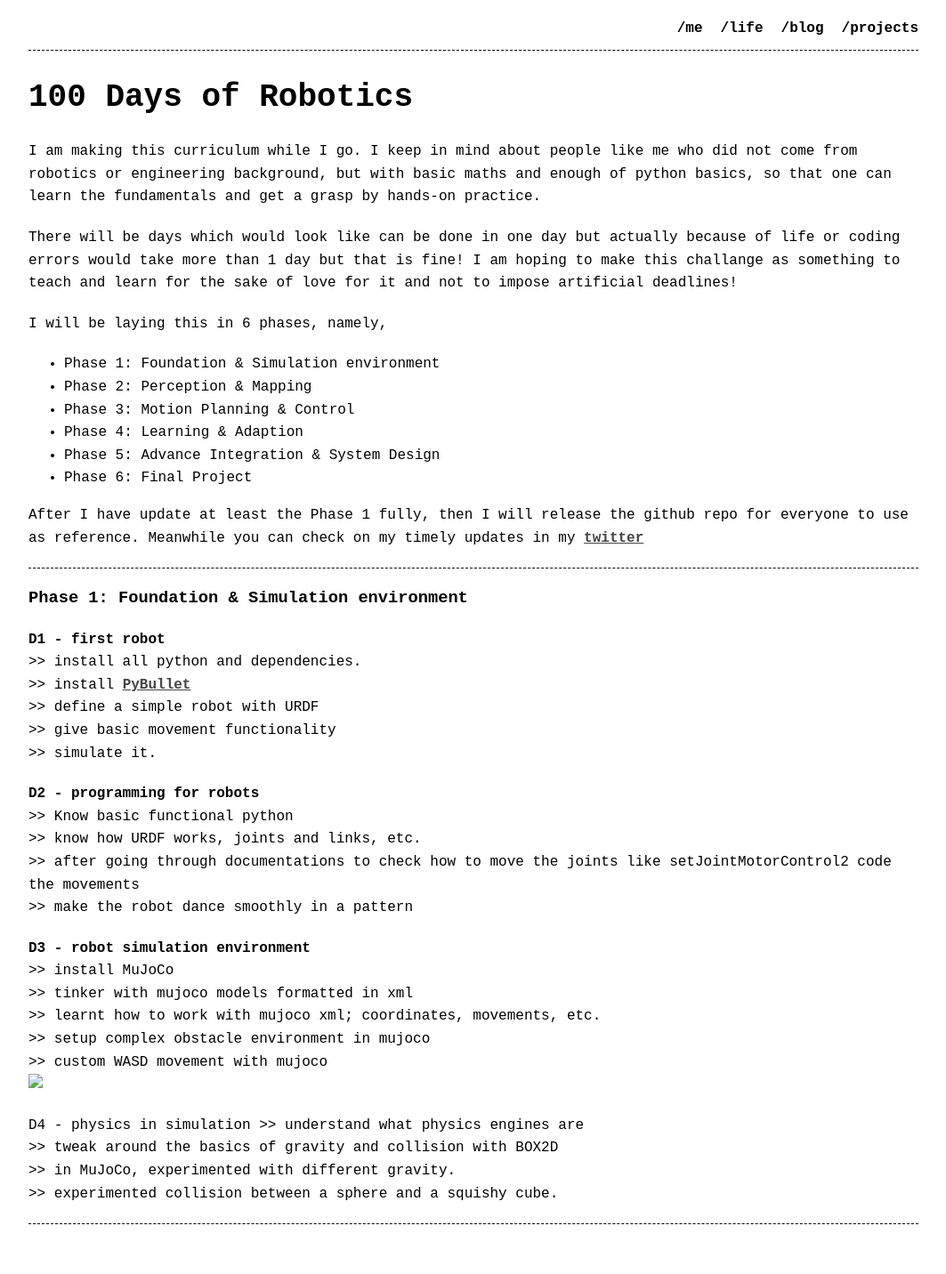
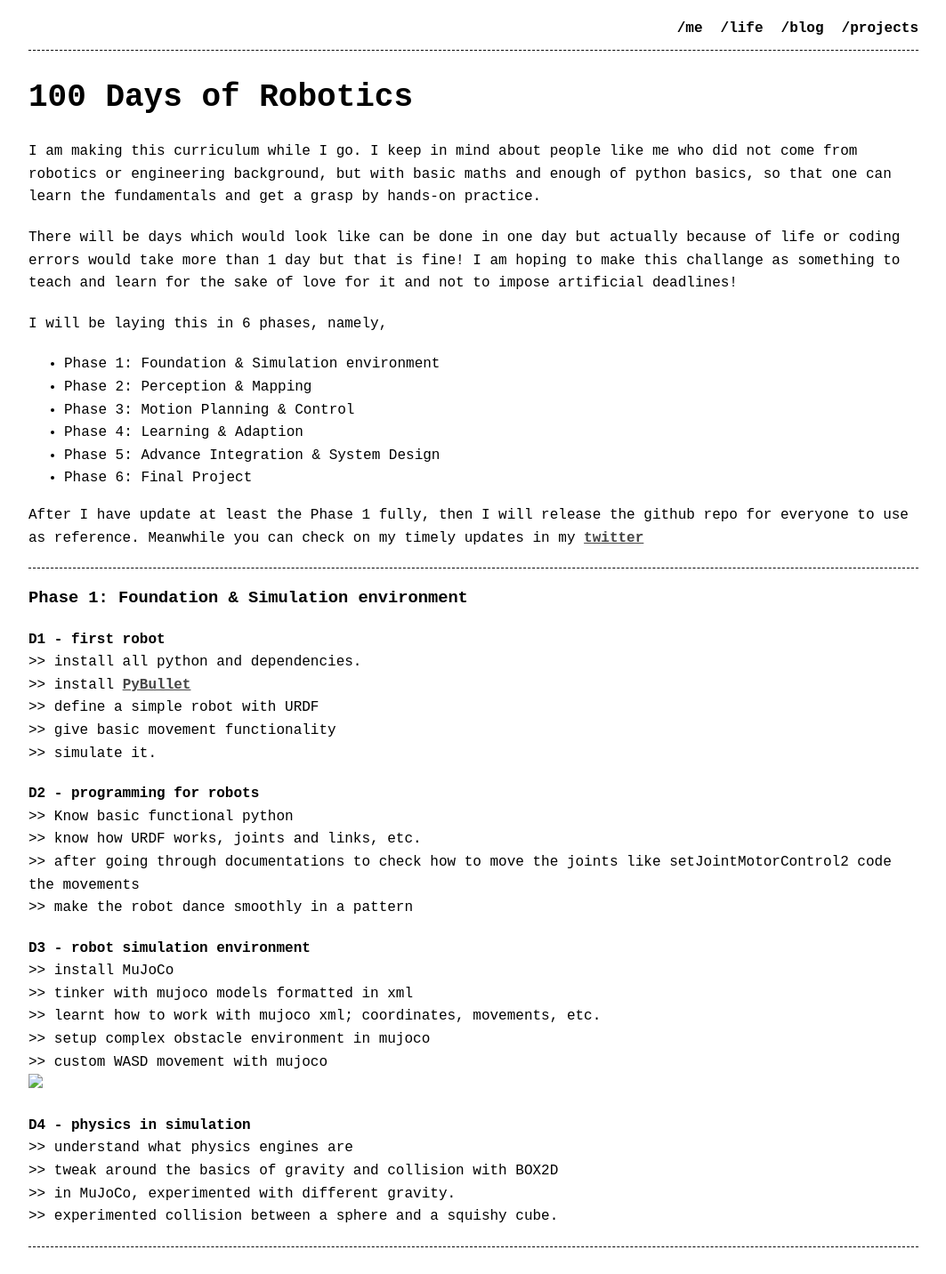
Before and after one commit to TumAro/tumaro.github.io, a Jekyll site: the page built from pages/100dor.md, in a window 1280 px wide. Shown: the whole page at 89% size, without its empty margins (108-1171 px from the left). Built offline with Jekyll 4.4.1, drawn with Linux system fonts in a browser that asks for light colours; before the commit the page ends 1406 px from its top, so only the background shows below that.

Commit message:
Update 100dor.md

```diff
--- a/pages/100dor.md
+++ b/pages/100dor.md
@@ -45,7 +45,7 @@ After I have update at least the Phase 1 fully, then I will release the github r
 `>>` custom WASD movement with mujoco
 <img src="images/d3_obstacles1.png" height="200px">
 
-D4 - physics in simulation
+**D4 - physics in simulation**
 `>>` understand what physics engines are
 `>>` tweak around the basics of gravity and collision with BOX2D
 `>>` in MuJoCo, experimented with different gravity.
```
